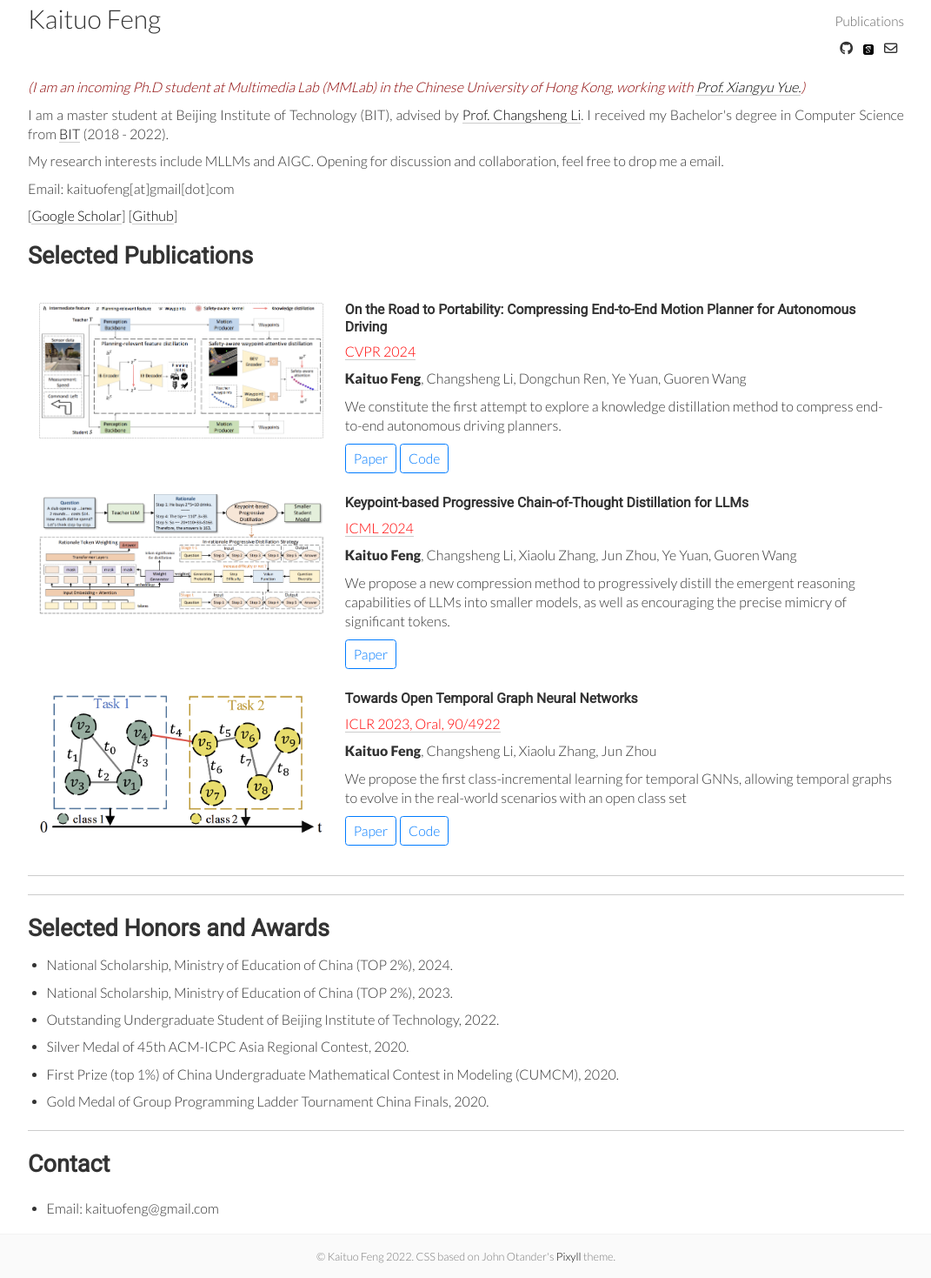
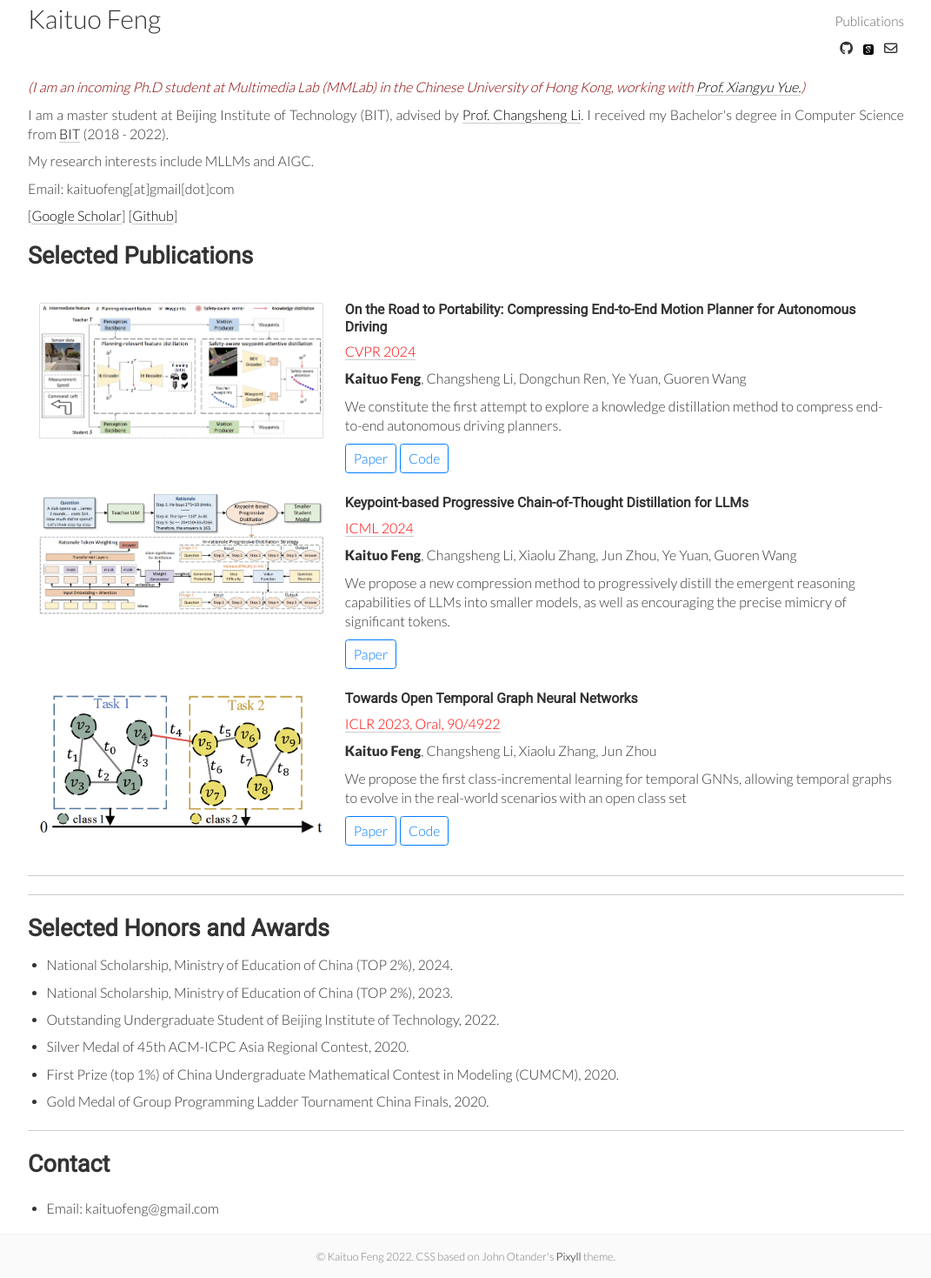
Before and after one commit to tulerfeng/tulerfeng.github.io, a Jekyll site: the page built from index.html, in a window 1280 px wide. Shown: the whole page at 87% size, without its empty margins (104-1175 px from the left). Built offline with Jekyll 4.4.1, drawn with Linux system fonts in a browser that asks for light colours; nearby versions of some CDN libraries; a script that is not in the unit is left out.

Commit message:
Update index.html

```diff
--- a/index.html
+++ b/index.html
@@ -46,7 +46,7 @@ tags: about
       </p>
 
       <p>
-        My research interests include MLLMs and AIGC. Opening for discussion and collaboration, feel free to drop me a email.
+        My research interests include MLLMs and AIGC.
       </p>
         <p>
           Email: kaituofeng[at]gmail[dot]com
```
